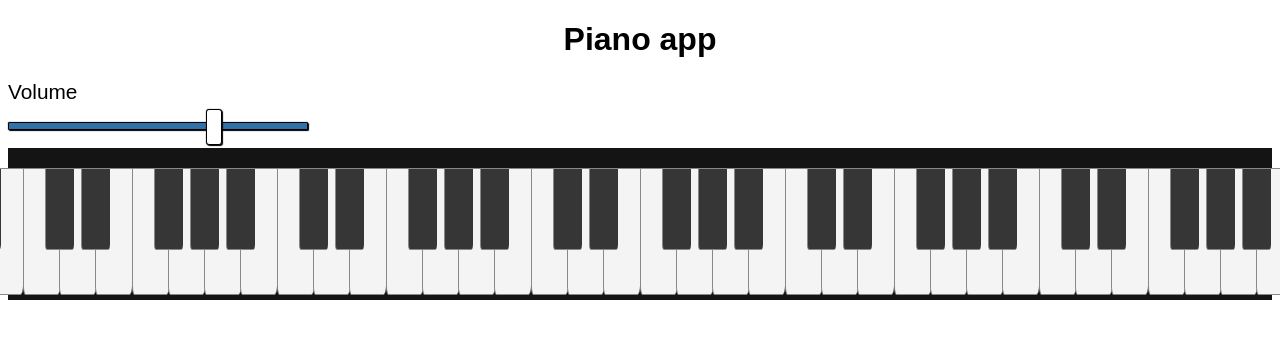
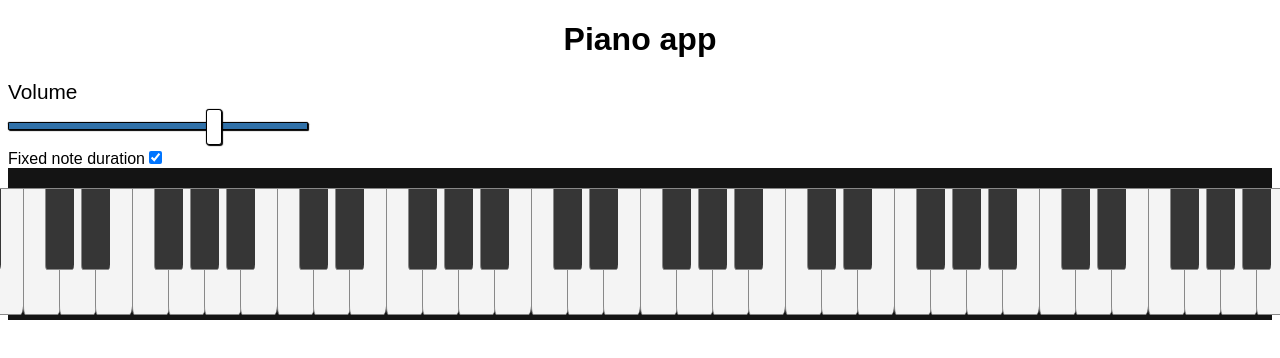
Before and after one commit to RBGeorgiev/javascript-practice, a React (Create React App) app in the folder piano-react/: page / in a window 1280 px wide. Shown: the top 358 px of the page. Built offline with nearby package versions, Linux system fonts and the light colour scheme.

Commit message:
added note duration checkbox

```diff
--- a/piano-react/src/App.js
+++ b/piano-react/src/App.js
@@ -4,19 +4,37 @@ import Tone from 'tone';
 
 
 const synth = new Tone.Synth().toMaster();
+let sustain = true;
 
 function changeVol(vol) {
   synth.volume.value = vol;
 }
 
-function playNote(note) {
-  synth.triggerAttack(note);
+function playNote(note, duration) {
+  if (duration === null) {
+    synth.triggerAttack(note)
+  } else {
+    synth.triggerAttackRelease(note, duration)
+  }
 }
 
 function releaseNote() {
   synth.triggerRelease();
 }
 
+
+function SustainCheckbox() {
+  return (
+    <label>
+      Fixed note duration
+    <input
+        type="checkbox"
+        defaultChecked={sustain}
+        onChange={() => sustain = !sustain}
+      />
+    </label>
+  );
+}
 
 function VolumeSlider() {
   let handleChange = (e) => {
@@ -35,7 +53,6 @@ function VolumeSlider() {
         step="1"
       />
     </div>
-
   );
 }
 
@@ -43,8 +60,8 @@ function Key(props) {
   return (
     <li
       className={props.className}
-      onMouseDown={() => playNote(props.note)}
-      onMouseUp={() => releaseNote()}
+      onMouseDown={() => (sustain) ? playNote(props.note, '3n') : playNote(props.note, null)}
+      onMouseUp={() => (sustain) ? null : releaseNote()}
     />
   )
 }
@@ -89,6 +106,7 @@ function App() {
     <div className="App">
       <h1>Piano app</h1>
       <VolumeSlider />
+      <SustainCheckbox />
       <Keyboard />
     </div>
   );
```
